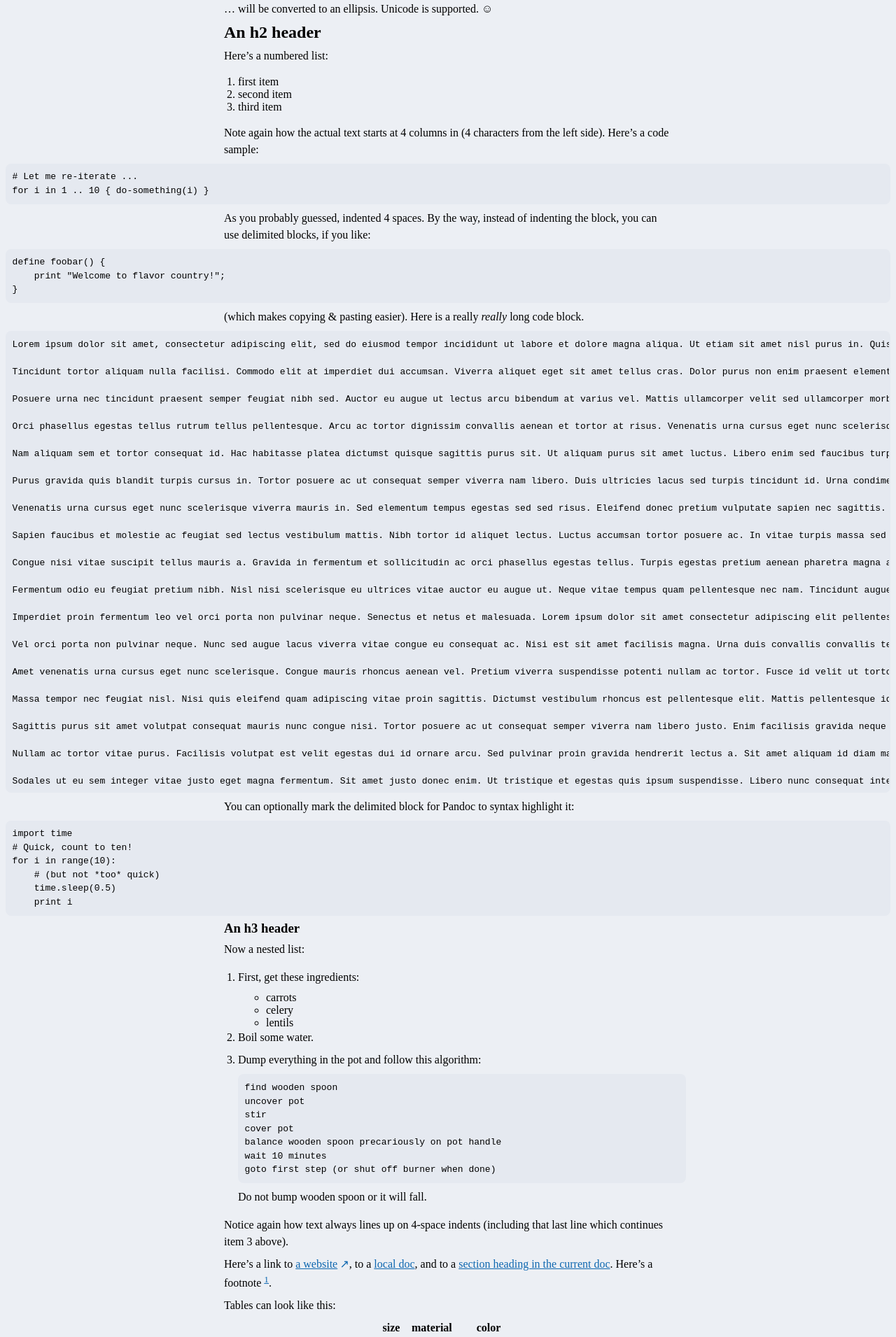
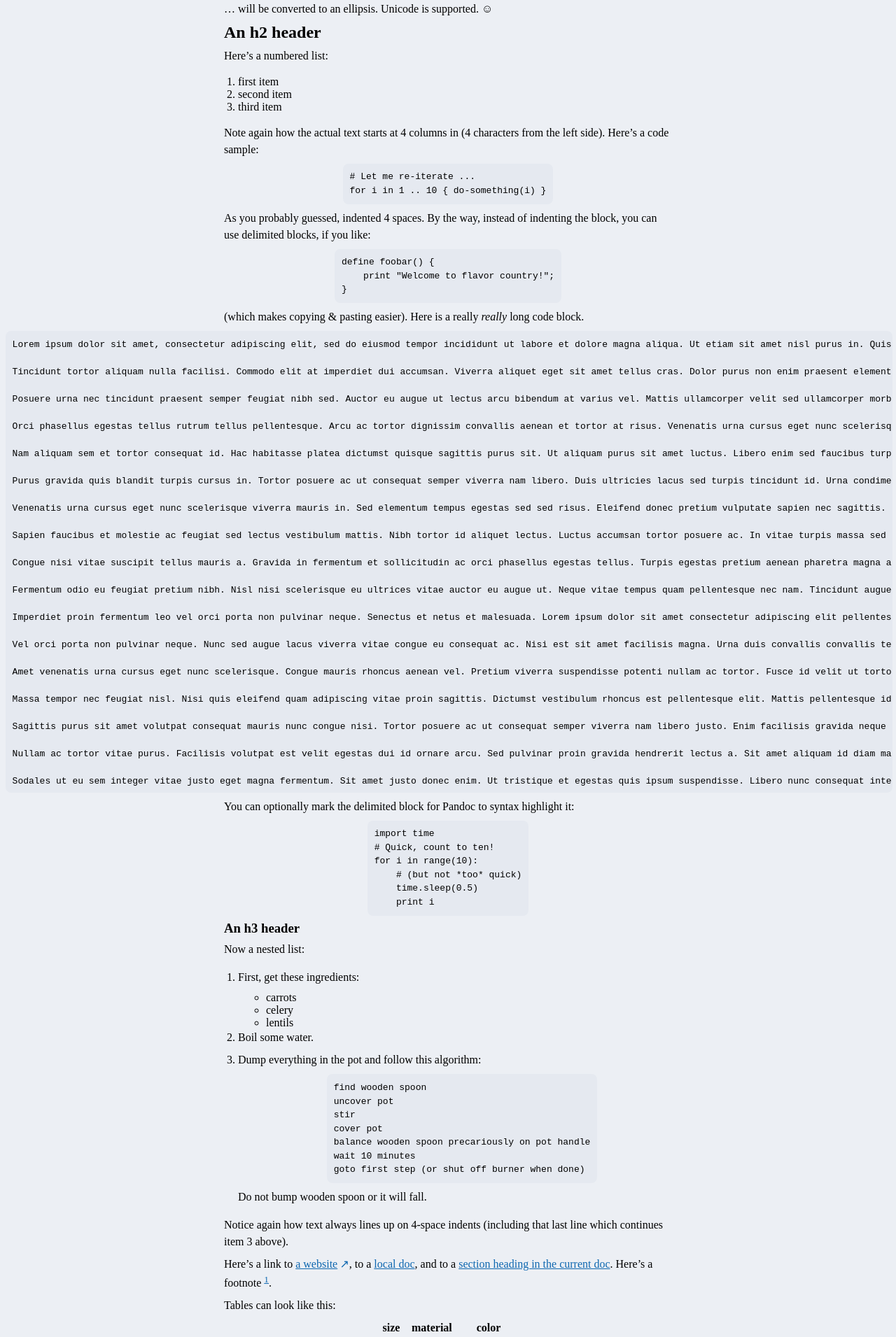
Before and after one commit to picturesofteignmouth/picturesofteignmouth.github.io, a Jekyll site: the page built from _posts/2023-07-01-example-post.md, in a window 1280 px wide. Shown: the part 396-2307 px from the top of the page at 70% size. Built offline with Jekyll 4.4.1, drawn with Linux system fonts in a browser that asks for light colours.

Commit message:
add post images, fix code blocks hopefully for the final time

```diff
--- a/_layouts/post.html
+++ b/_layouts/post.html
@@ -18,6 +18,9 @@
     <article>
       <p style="margin-bottom: 0;">{{ page.date | date: "%-d %B %Y" }}</p>
       <h1 class="main-title">{{ page.title }}</h1>
+      {% if page.frontImage %}
+        <img src="{{ page.frontImage | relative_url }}" style="display: block;" />
+      {% endif %}
       {{ content }}
     </article>
   </body>
--- a/styling/alignment.css
+++ b/styling/alignment.css
@@ -19,10 +19,9 @@
 }
 
 .highlighter-rouge {
-  max-width: 80em;
+  max-width: 100%;
 }
 
 hr {
   max-width: 55rem;
-  margin: 0.5em auto;
 }
--- a/styling/markdown-styling.css
+++ b/styling/markdown-styling.css
@@ -26,6 +26,7 @@
 .highlighter-rouge {
   background-color: var(--card-color);
   border-radius: 0.5rem;
+  width: min-content;
   overflow: hidden;
   padding: 0.1rem;
 }
--- a/styling/typography.css
+++ b/styling/typography.css
@@ -1,4 +1,4 @@
-p, h1, h2, h3, h4, h5, h6, blockquote, dl, table, .highlighter-rouge {
+p, h1, h2, h3, h4, h5, h6, blockquote, dl, table, .highlighter-rouge, hr {
   margin-bottom: 0.5rem;
 }
 
@@ -13,3 +13,7 @@
 h1.main-title {
   font-size: 3rem;
 }
+
+img {
+  border-radius: 0.5rem;
+}
```
Also changed, not shown: _posts/2023-07-01-example-post-2.md (+2 -0 lines), index.html (+10 -1 lines), images/example.jpg (added).
